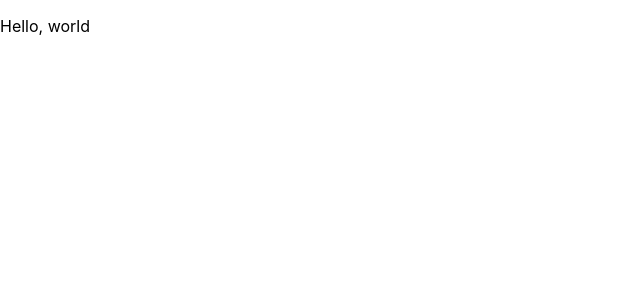
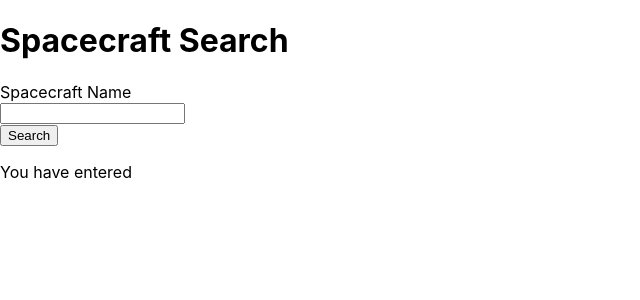
Before and after one commit to J0SHMEYER/Phase-2-Frontend, a React (Create React App) app: page / in a window 1280 px wide. Shown: the top 300 px of the page, without its empty margins (0-640 px from the left). Built offline with nearby package versions, Linux system fonts and the light colour scheme.

Commit message:
basic input box

```diff
--- a/src/App.tsx
+++ b/src/App.tsx
@@ -1,14 +1,33 @@
-import React from 'react';
+import { useState } from 'react';
 import './App.css';
 
 function App() {
+  // Declare a new state variable, which we'll call "pokemonName"
+  const [spacecraftName, setSpacecraft] = useState("");
+
   return (
     <div>
-        <p>
-            Hello, world
-        </p>
+      <h1>
+        Spacecraft Search
+      </h1>
+
+      <div>
+        <label>Spacecraft Name</label><br/>
+        <input type="text" id="spacecraft-name" name="spacecraft-name" onChange={e => setSpacecraft(e.target.value)}/><br/>
+        <button onClick={search}>
+        Search
+        </button>
+      </div>
+
+      <p>
+        You have entered {spacecraftName}
+      </p>
     </div>
   );
+
+  function search(){
+      alert("Search button has been clicked!");
+  }
 }
 
 export default App;
```
